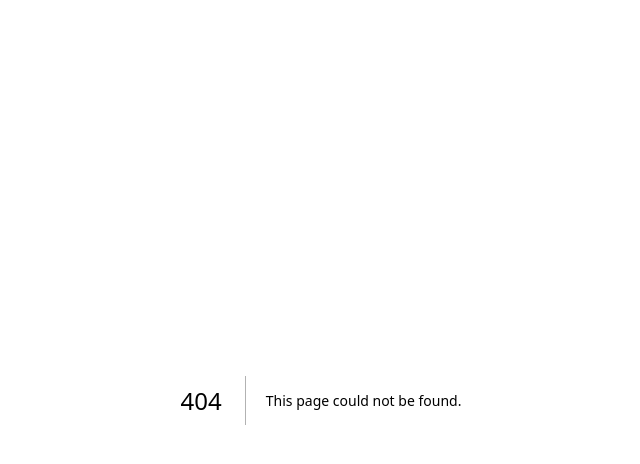
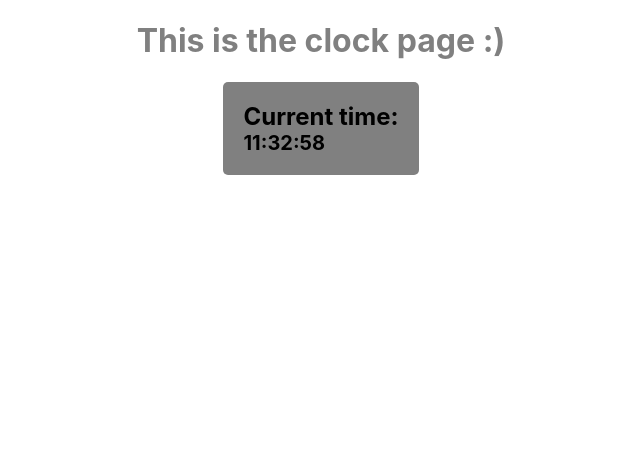
Before and after one commit to JaviVA93/next-js-13-playground, a Next.js app: page /clock in a window 1280 px wide. Before the commit this address had no page. Shown: the top 464 px of the page, without its empty margins (319-959 px from the left). Built offline with nearby package versions, Linux system fonts and the light colour scheme.

Commit message:
new clock rute with new component

```diff
--- /dev/null
+++ b/app/clock/page.module.css
@@ -0,0 +1,8 @@
+.container {
+    display: flex;
+    flex-direction: column;
+    align-items: center;
+}
+.title {
+    color: grey;
+}
--- /dev/null
+++ b/app/clock/page.tsx
@@ -0,0 +1,11 @@
+import Clock from '../../components/clock/Clock';
+import styles from './page.module.css';
+
+export default function clock () {
+    return (
+        <div className={styles.container}>
+            <h1 className={styles.title}>This is the clock page :)</h1>
+            <Clock />
+        </div>
+    )
+}
--- a/app/page.tsx
+++ b/app/page.tsx
@@ -1,5 +1,5 @@
 import Image from 'next/image'
-import Clock from '../components/Clock'
+import Clock from '../components/clock/Clock'
 import styles from './page.module.css'
 
 export default function Home() {
@@ -39,7 +39,6 @@ export default function Home() {
             <p>Deploy your Next.js site to a public URL with Vercel.</p>
           </a>
         </div>
-        <Clock />
       </main>
 
       <footer className={styles.footer}>
--- /dev/null
+++ b/components/clock/Clock.tsx
@@ -0,0 +1,30 @@
+'use client'
+
+import { useEffect, useState } from 'react';
+import styles from './clock.module.css';
+
+export default function Clock() {
+
+    const [date, setDate] = useState<String>('');
+
+    function updateTime () {
+        const d = new Date();
+        setDate(`${d.getHours()}:${d.getMinutes()}:${d.getSeconds()}`);
+    }
+
+    useEffect(() => {
+        const timerInterval = setInterval(updateTime, 1000);
+
+        return () => {
+            // Clean when unmount component
+            clearInterval(timerInterval);
+        }
+    }, [])
+
+    return (
+        <div className={styles.container}>
+            <h2>Current time:</h2>
+            <span className={styles.time}>{date}</span>
+        </div>
+    )
+}
--- /dev/null
+++ b/components/clock/clock.module.css
@@ -0,0 +1,15 @@
+.container * {
+    margin: 0;
+    padding: 0;
+}
+
+.container {
+    background-color: grey;
+    padding: 20px;
+    border-radius: 5px;
+}
+
+.time {
+    font-size: 20px;
+    font-weight: 700;
+}
```
Also changed, not shown: components/Clock.tsx (deleted, +0 -8 lines).
